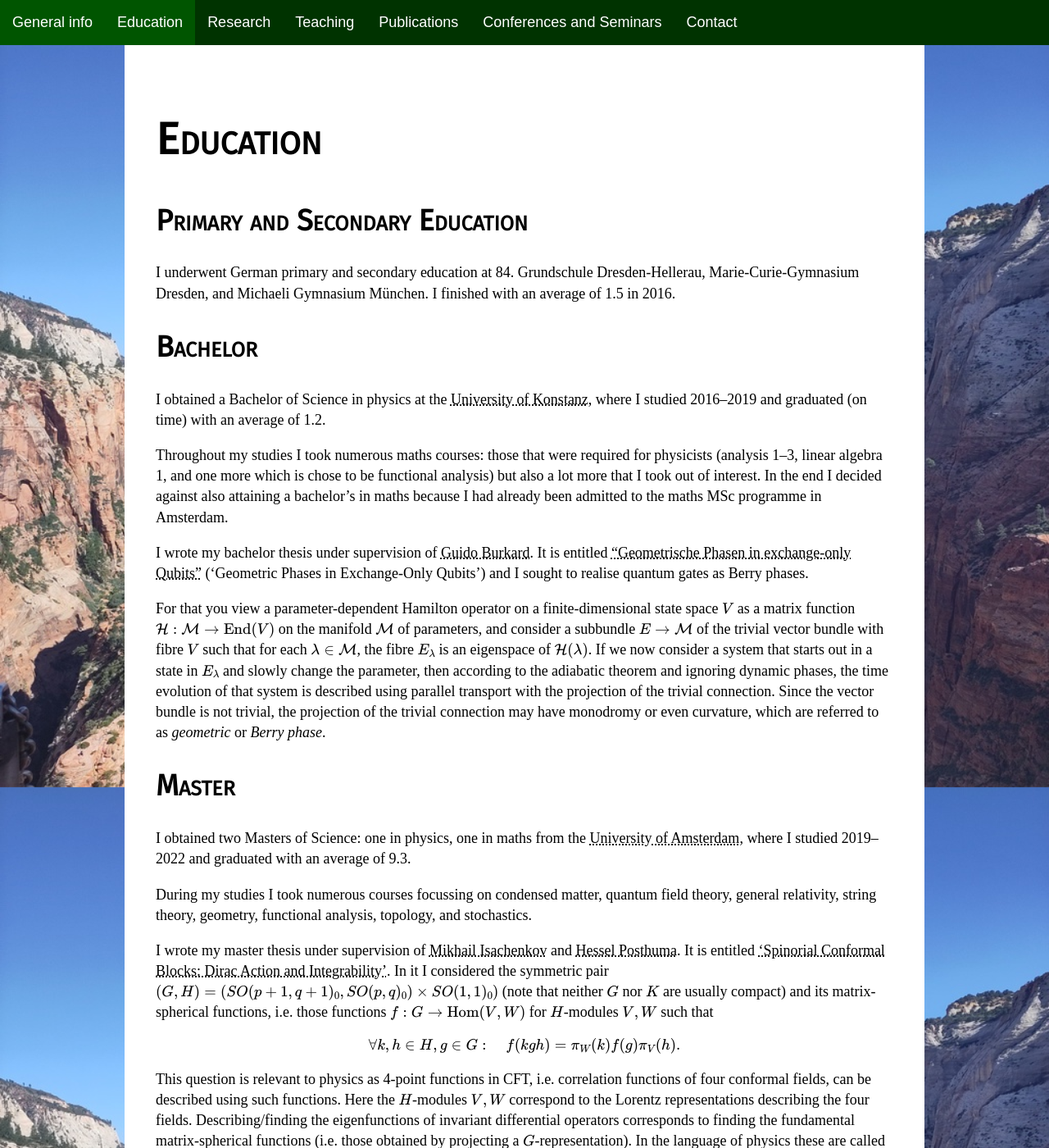
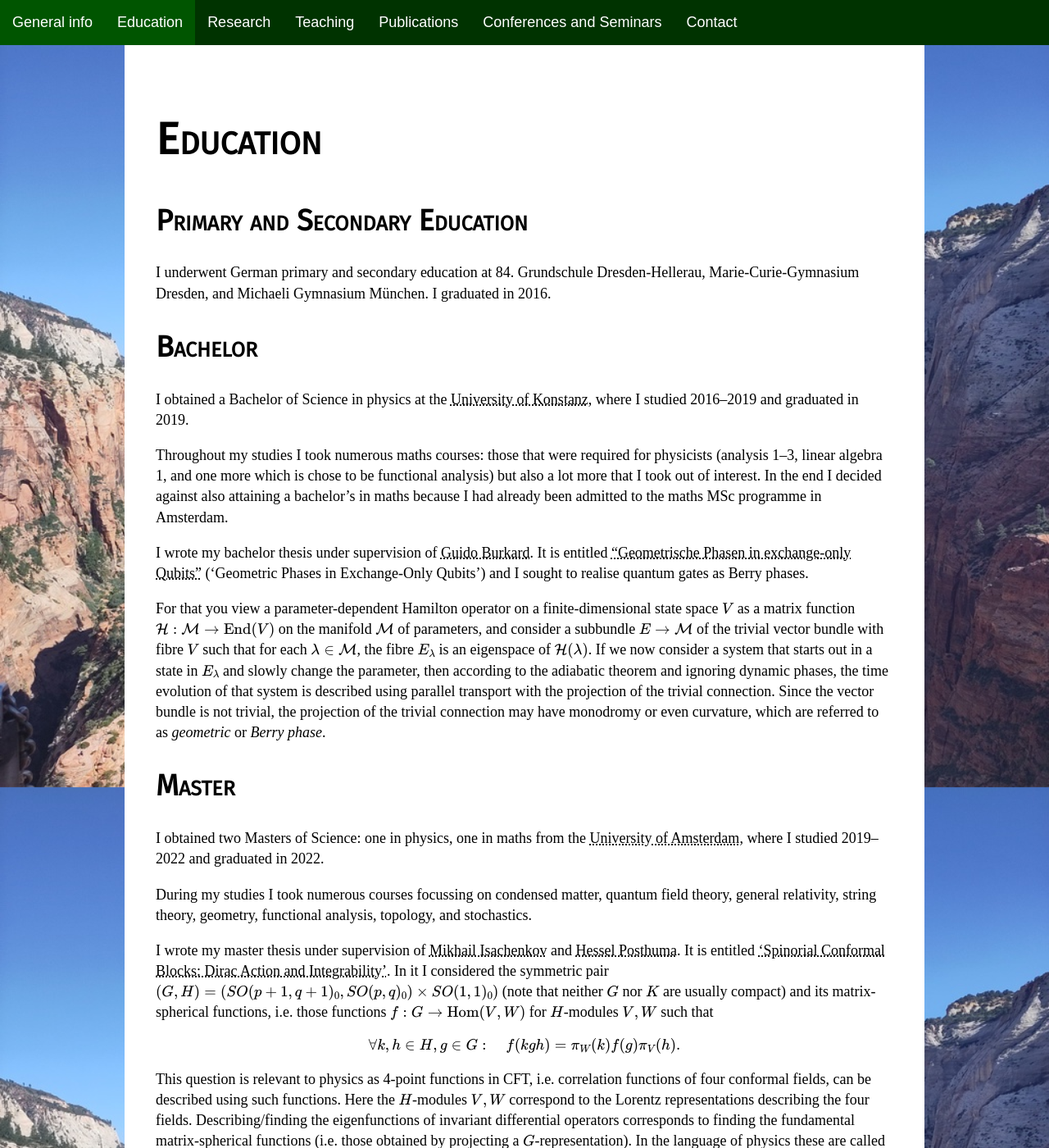
Before and after one commit to philip98/philip98.github.io, a Jekyll site: the page built from education.md, in a window 1280 px wide and 1400 px high. Shown: the whole window at 82% size. Built offline with Jekyll 4.4.1, drawn with Linux system fonts in a browser that asks for light colours; some web fonts are replaced.

Commit message:
Remove GPAs

```diff
--- a/education.md
+++ b/education.md
@@ -6,11 +6,11 @@ permalink: /education
 # Education
 ## Primary and Secondary Education
 I underwent German primary and secondary education at 84. Grundschule Dresden-Hellerau, Marie-Curie-Gymnasium Dresden, and Michaeli Gymnasium München.
-I finished with an average of 1.5 in 2016.
+I graduated in 2016.
 
 ## Bachelor
 I obtained a Bachelor of Science in physics at the [University of Konstanz][kn],
-where I studied 2016–2019 and graduated (on time) with an average of 1.2.
+where I studied 2016–2019 and graduated in 2019.
 
 Throughout my studies I took numerous maths courses: those that were required
 for physicists (analysis 1–3, linear algebra 1, and one more which is chose to
@@ -40,8 +40,7 @@ monodromy or even curvature, which are referred to as *geometric* or
 
 ## Master
 I obtained two Masters of Science: one in physics, one in maths from the
-[University of Amsterdam][uva], where I studied 2019–2022 and graduated with
-an average of 9.3.
+[University of Amsterdam][uva], where I studied 2019–2022 and graduated in 2022.
 
 During my studies I took numerous courses focussing on condensed matter,
 quantum field theory, general relativity, string theory, geometry, functional
```
